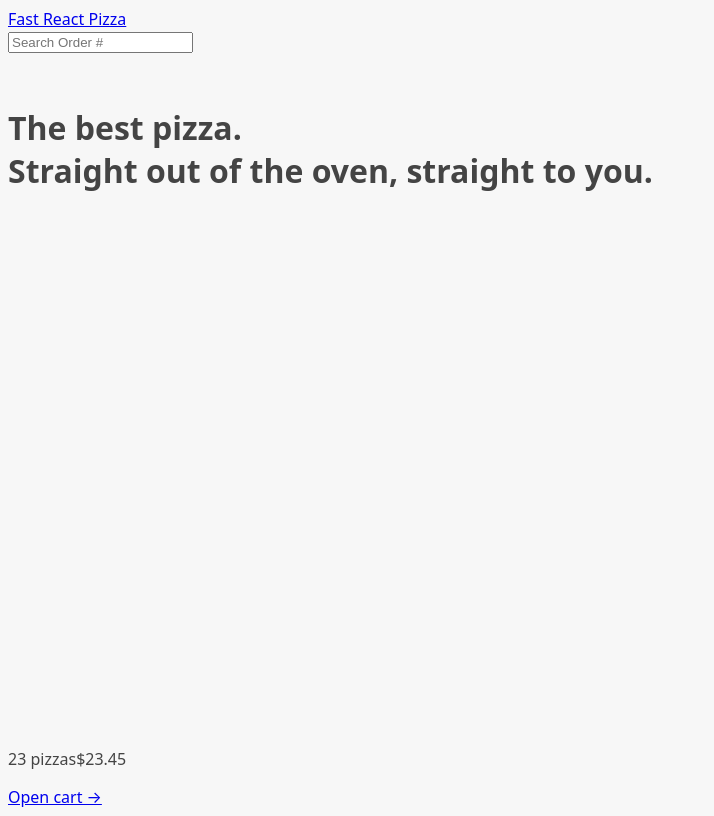
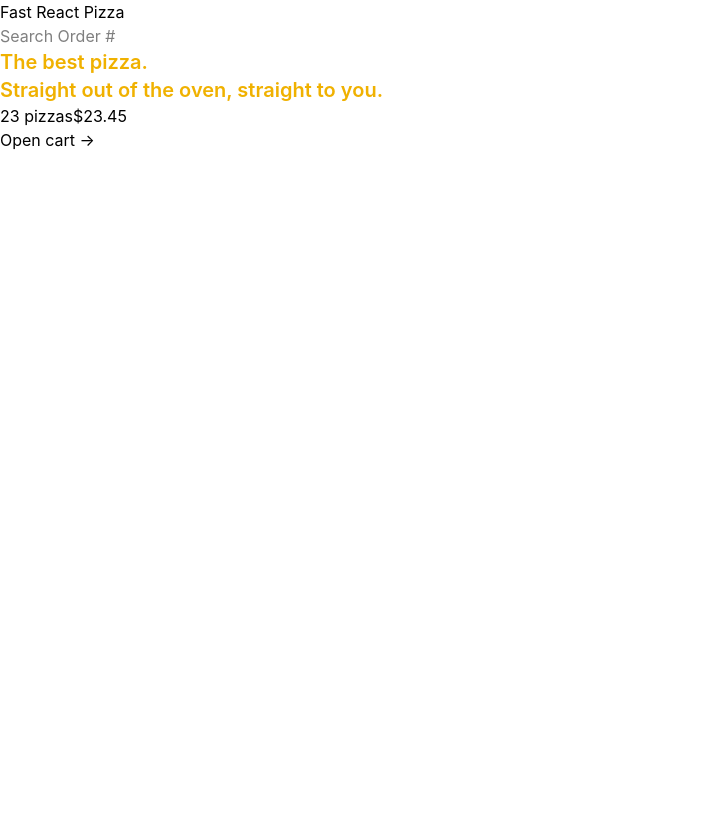
Before and after one commit to Josef8852/FastReactPizza, a React (Vite) app: page / in a window 1280 px wide. Shown: the whole page, without its empty margins (0-714 px from the left). Built offline with nearby package versions, Linux system fonts and the light colour scheme.

Commit message:
Config Tailwind

```diff
--- /dev/null
+++ b/prettier.config.js
@@ -0,0 +1,5 @@
+
+/** @type {import('prettier').Config & import('prettier-plugin-tailwindcss').PluginOptions} */
+export default {
+  plugins: ["prettier-plugin-tailwindcss"],
+}
--- a/src/index.css
+++ b/src/index.css
@@ -1,18 +1,6 @@
-body {
-  font-family: system-ui, -apple-system, BlinkMacSystemFont, 'Segoe UI', Roboto,
-    Oxygen, Ubuntu, Cantarell, 'Open Sans', 'Helvetica Neue', sans-serif;
-  background-color: #f7f7f7;
-  color: #444;
-}
+@import "tailwindcss";
 
-.layout {
-  display: grid;
-  grid-template-rows: auto 1fr auto;
-  gap: 32px;
-  height: 100dvh;
-}
 
-/* https://dev.to/afif/i-made-100-css-loaders-for-your-next-project-4eje */
 .loader {
   width: 45px;
   aspect-ratio: 0.75;
--- a/src/ui/Home.tsx
+++ b/src/ui/Home.tsx
@@ -1,13 +1,15 @@
-const  Home : React.FC = () => {
+
+
+const Home: React.FC = () => {
   return (
     <div>
-      <h1>
+      <h1 className="text-xl font-semibold text-yellow-500">
         The best pizza.
         <br />
         Straight out of the oven, straight to you.
       </h1>
     </div>
   );
-}
+};
 
 export default Home;
```
Also changed, not shown: package.json (+6 -2 lines), 1 other file (tests, documents, lock files or other folders).
